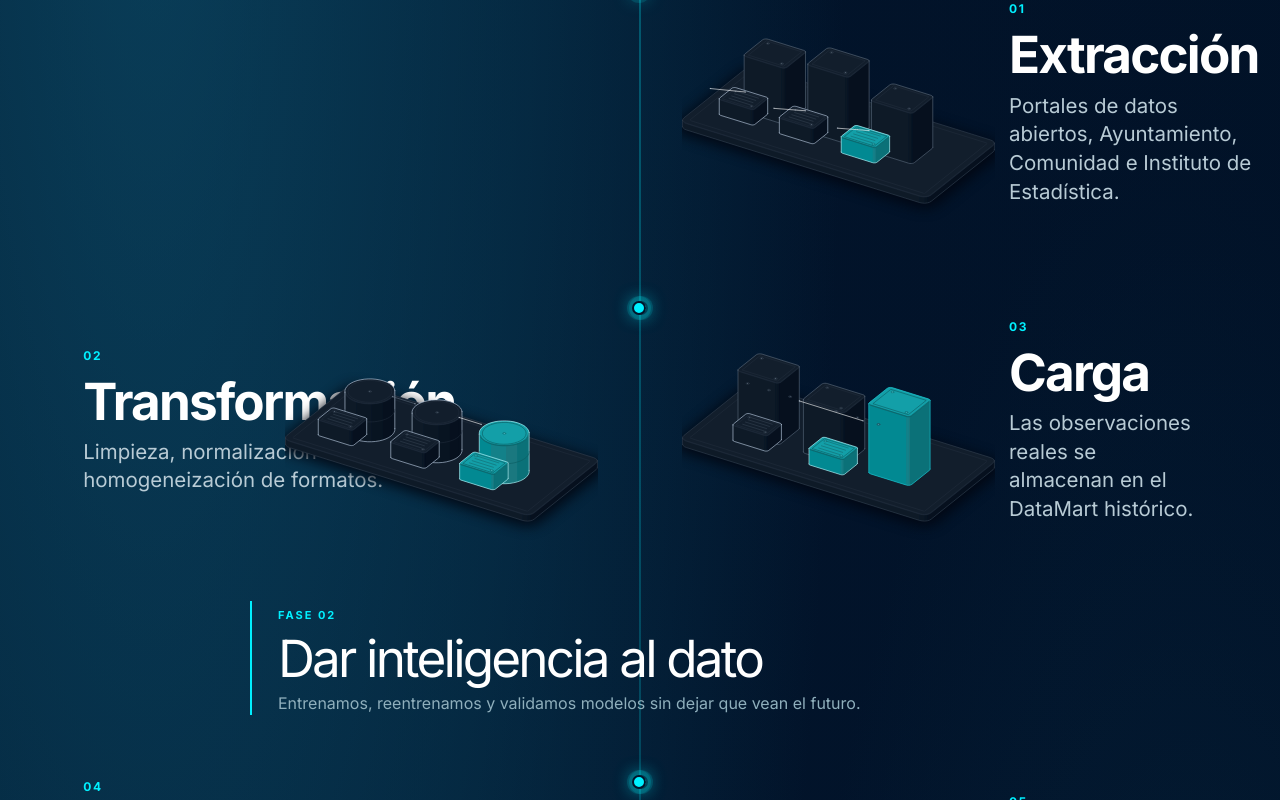
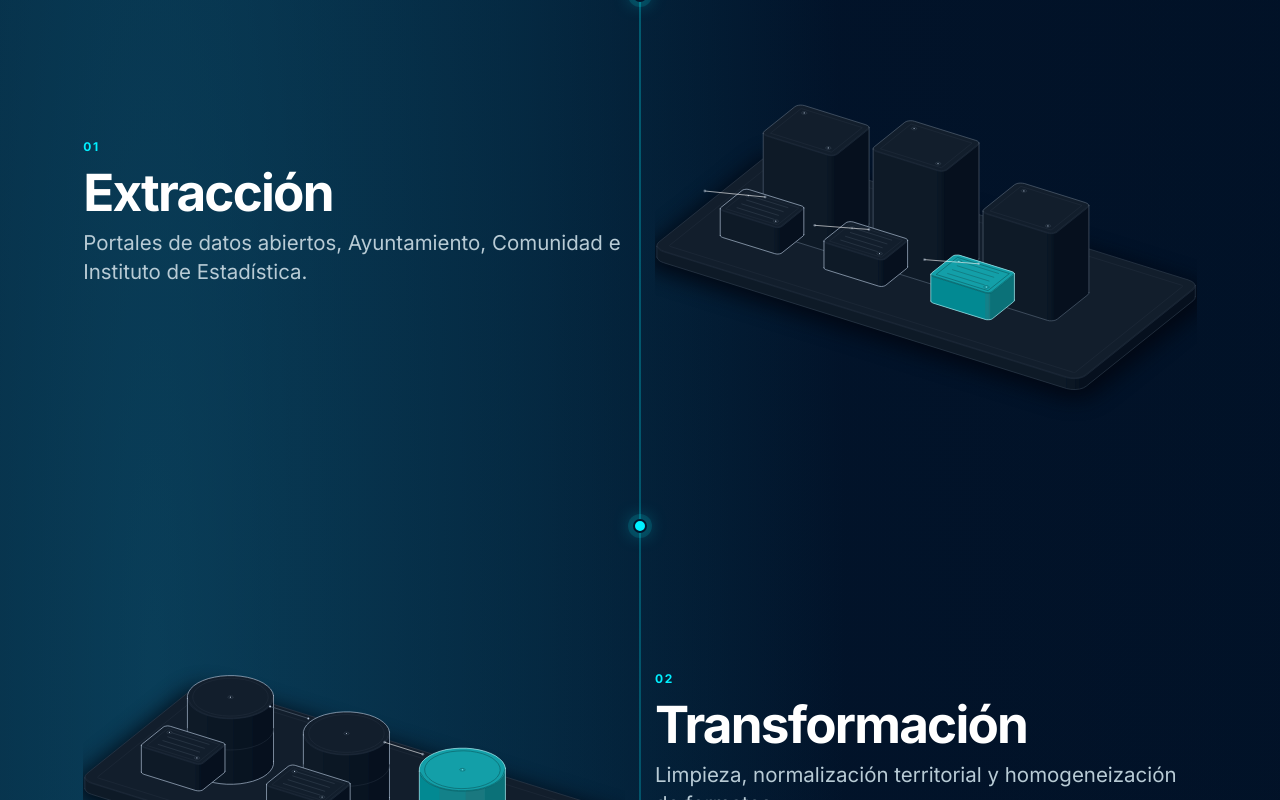
Before and after one commit to rodrigoapvigil/madrid-urban-intelligent, a Next.js app in the folder frontend/: page /metodologia in a window 1280 px wide. Shown: the part 1720-2520 px from the top of the page. Built offline with nearby package versions, Linux system fonts and the light colour scheme.

Commit message:
Refine methodology step flow

```diff
--- a/frontend/components/EditorialPage.css
+++ b/frontend/components/EditorialPage.css
@@ -143,9 +143,8 @@
 .methodology-sequence {
   position: relative;
   display: grid;
-  grid-template-columns: minmax(0, 1fr) minmax(0, 1fr);
-  column-gap: 84px;
-  row-gap: 30px;
+  grid-template-columns: minmax(0, 1fr);
+  row-gap: 34px;
   padding: 48px 0 24px;
 }
 
@@ -168,6 +167,7 @@
   margin: 12px auto 0;
   padding: 0 0 0 26px;
   border-left: 2px solid #00F0FF;
+  background: linear-gradient(90deg, rgba(4, 31, 49, .98), rgba(2, 20, 43, .98));
 }
 
 .methodology-phase span {
@@ -196,37 +196,27 @@
 .methodology-step {
   position: relative;
   display: grid;
-  grid-template-columns: minmax(0, 1.25fr) minmax(120px, .75fr);
+  grid-template-columns: minmax(0, 1fr) minmax(0, 1fr);
   width: 100%;
-  gap: 14px;
+  gap: 30px;
   margin: 0;
   padding: 0;
   align-items: center;
 }
 
-.methodology-step:not(.is-reversed) {
-  grid-column: 2;
-  justify-self: start;
+.methodology-step.is-reversed {
+  grid-template-columns: minmax(0, 1fr) minmax(0, 1fr);
 }
 
-.methodology-step.is-reversed {
-  grid-column: 1;
-  grid-template-columns: minmax(120px, .75fr) minmax(0, 1.25fr);
-  justify-self: end;
-}
+.methodology-step:not(.is-reversed) .methodology-step__art { order: 2; }
+.methodology-step:not(.is-reversed) .methodology-step__copy { order: 1; }
+.methodology-step.is-reversed .methodology-step__art { order: 1; }
+.methodology-step.is-reversed .methodology-step__copy { order: 2; }
 
-.methodology-step.is-reversed .methodology-step__art { order: 2; }
-.methodology-step.is-reversed .methodology-step__copy { order: 1; }
-
-.methodology-step:nth-of-type(even) { justify-self: initial; }
-.methodology-step:not(.is-reversed)::after {
-  left: -50px;
+.methodology-step::after {
+  left: 50%;
   right: auto;
-}
-
-.methodology-step.is-reversed::after {
-  right: -50px;
-  left: auto;
+  transform: translateX(-50%);
 }
 .methodology-step::after {
   content: '';
@@ -375,7 +365,7 @@
   .methodology-sequence::before { left: 18px; }
   .methodology-step::after,
   .methodology-step:nth-of-type(odd)::after,
-  .methodology-step:nth-of-type(even)::after { left: 11px; right: auto; top: 24px; }
+  .methodology-step:nth-of-type(even)::after { left: 11px; right: auto; top: 24px; transform: none; }
   .methodology-step__copy { margin-left: 24px; }
   .methodology-phase { width: calc(100% - 28px); margin-left: 28px; padding-left: 18px; }
   .methodology-phase h3 { font-size: 42px; }
```
